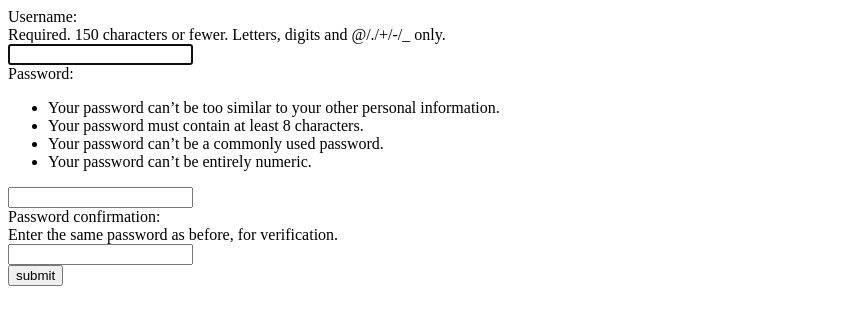
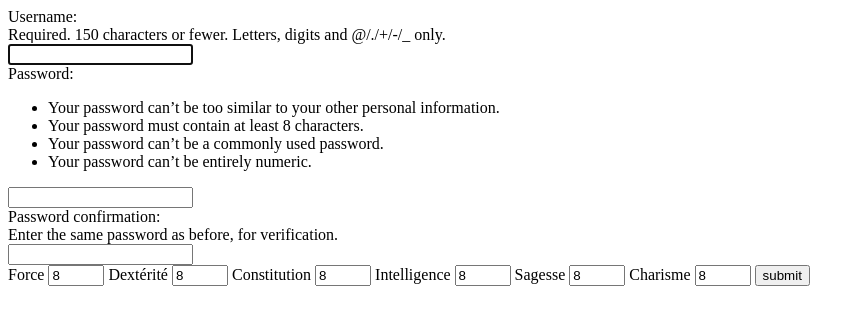
Before and after one commit to Wyvelk/djangoEval, a Django app: page /signup/ in a window 1280 px wide. Shown: the top 325 px of the page, without its empty margins (0-865 px from the left). Run offline with Django 5.2, Linux system fonts and the light colour scheme.

Commit message:
input number

```diff
--- a/dnd/templates/registration/signup.html
+++ b/dnd/templates/registration/signup.html
@@ -1,5 +1,17 @@
 <form method="POST">
     {% csrf_token %}
     {{form}}
+    <label for="strength">Force</label>
+    <input type="number" name="strength" id="strength" min="0" max="20" value="8" required>
+    <label for="dexterity">Dextérité</label>
+    <input type="number" name="dexterity" id="dexterity" min="0" max="20" value="8" required>
+    <label for="constitution">Constitution</label>
+    <input type="number" name="constitution" id="constitution" min="0" max="20" value="8" required>
+    <label for="intelligence">Intelligence</label>
+    <input type="number" name="intelligence" id="intelligence" min="0" max="20" value="8" required>
+    <label for="wisdom">Sagesse</label>
+    <input type="number" name="wisdom" id="wisdom" min="0" max="20" value="8" required>
+    <label for="charisma">Charisme</label>
+    <input type="number" name="charisma" id="charisma" min="0" max="20"  value="8" required>
     <button type="submit">submit</button>
 </form>
--- /dev/null
+++ b/dnd/templates/test.html
@@ -0,0 +1 @@
+{{strength}}
--- a/dnd/views.py
+++ b/dnd/views.py
@@ -3,6 +3,9 @@ from django.http import HttpResponse
 from django.contrib.auth.forms import UserCreationForm
 from django.shortcuts import redirect
 from django.template import loader
+from django.contrib.auth.models import User
+from .models import Skill
+
 
 
 # Create your views here.
@@ -14,7 +17,17 @@ def authView(request):
     if request.method == "POST":
         form = UserCreationForm(request.POST)
         if form.is_valid():
-            form.save()
+            user = form.save()
+            skill = Skill(
+                user=user,
+                strength=request.POST['strength'],
+                dexterity=request.POST['dexterity'],
+                constitution=request.POST['constitution'],
+                intelligence=request.POST['intelligence'],
+                wisdom=request.POST['wisdom'],
+                charisma=request.POST['charisma']
+            )
+            skill.save()  # Sauvegardez les compétences dans la base de données
             return redirect('login')
     else:
         form = UserCreationForm()
```
